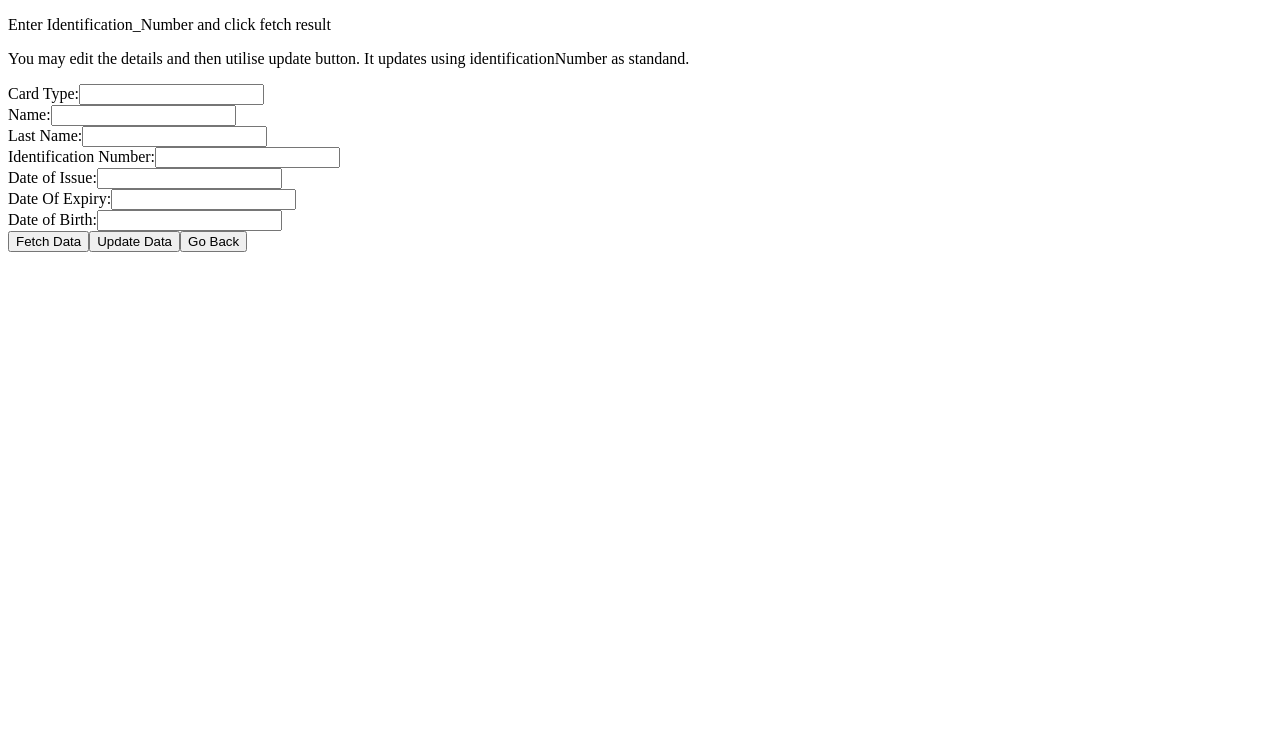
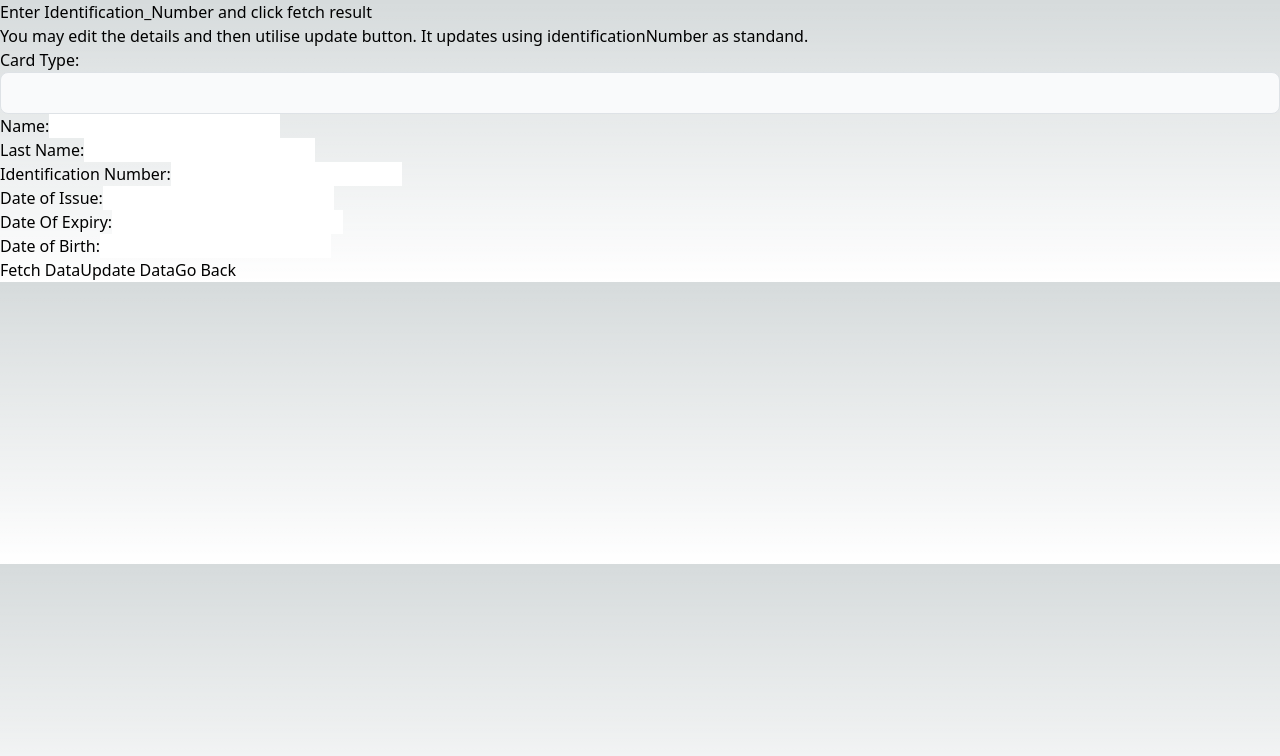
Before and after one commit to AnshPant/Q_ocrRread, a Next.js app: page /fetch in a window 1280 px wide. Shown: the top 756 px of the page. Built offline with nearby package versions, Linux system fonts and the light colour scheme; no server answers; the database is empty.

Commit message:
commit 7 	modified:   package-lock.json 	modified:   package.json 	modified:   pages/database.js 	modified:   pages/fetch.js 	modified:   pages/upload.js

```diff
--- a/package.json
+++ b/package.json
@@ -10,6 +10,7 @@
   },
   "dependencies": {
     "@google-cloud/vision": "^4.0.2",
+    "bootstrap": "^5.3.2",
     "firebase": "^10.7.1",
     "next": "14.0.4",
     "react": "^18",
--- a/pages/database.js
+++ b/pages/database.js
@@ -2,7 +2,8 @@
 import Link from 'next/link'
 import {useEffect,useState}from 'react'
 import {db2} from '../firebase'
-
+import 'bootstrap/dist/css/bootstrap.css'
+import '../app/globals.css'
 import {
   collection,
   getDocs,
--- a/pages/fetch.js
+++ b/pages/fetch.js
@@ -3,6 +3,8 @@
 import {useEffect,useState}from 'react'
 import {db2} from '../firebase'
 import showCoolAlert from './coolAlert';
+import 'bootstrap/dist/css/bootstrap.css'
+import '../app/globals.css'
 import {
   collection,
   getDocs,
@@ -82,7 +84,7 @@
 
     <div  >
       <label   htmlFor="cardType">Card Type:</label>
-      <input value={cardType} onChange={(e) => setcardType(e.target.value)} type="text" id="name" className="" placeholder="" required />
+      <input value={cardType} onChange={(e) => setcardType(e.target.value)} type="text" id="name" className="" class="bg-gray-50 border border-gray-300 text-gray-900 text-sm rounded-lg focus:ring-blue-500 focus:border-blue-500 block w-full p-2.5 dark:bg-gray-700 dark:border-gray-600 dark:placeholder-gray-400 dark:text-white dark:focus:ring-blue-500 dark:focus:border-blue-500" placeholder="" required />
     </div>
 
     <div  >
--- a/pages/upload.js
+++ b/pages/upload.js
@@ -5,8 +5,9 @@
 import React from 'react'
 import Link from 'next/link'
 import { db2 } from "../firebase";
-
+import 'bootstrap/dist/css/bootstrap.css'
 import showCoolAlert from './coolAlert';
+import '../app/globals.css'
 import {
   collection,
 
```
Also changed, not shown: 1 other file (tests, documents, lock files or other folders).
